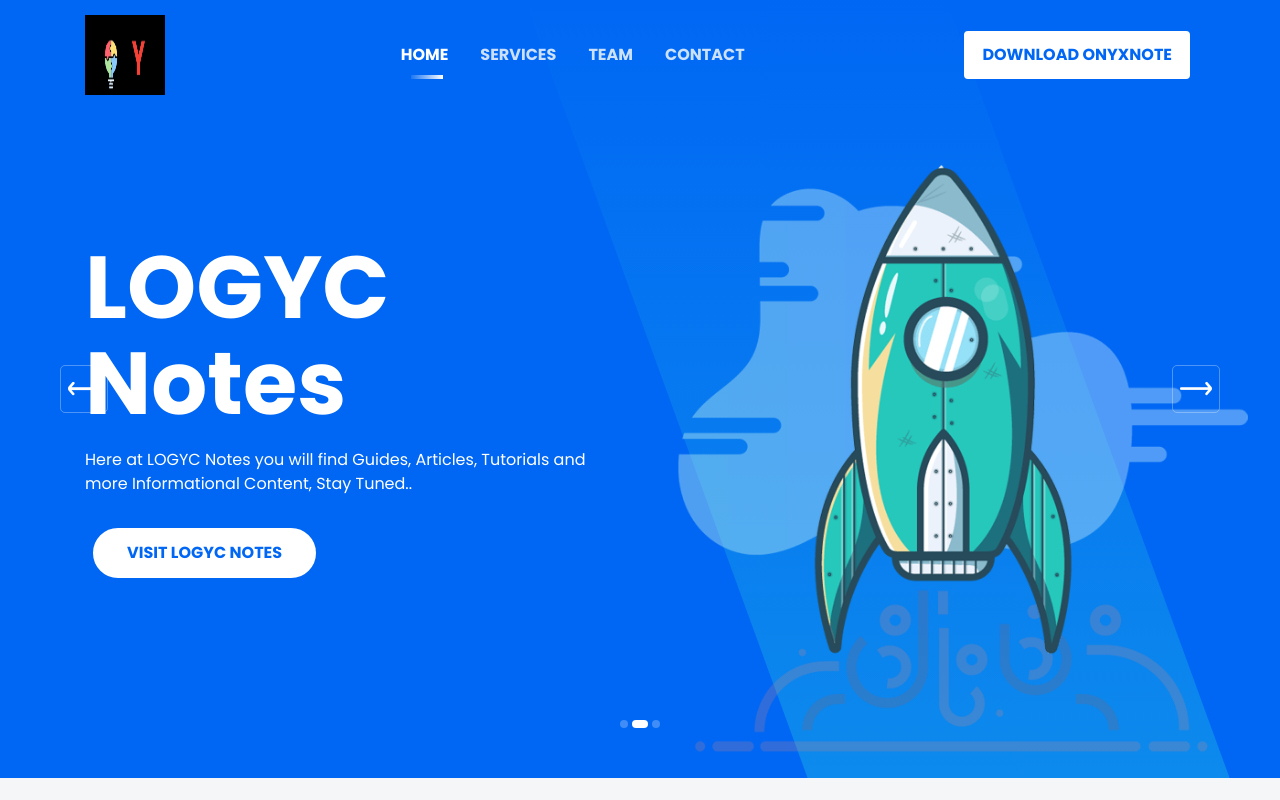
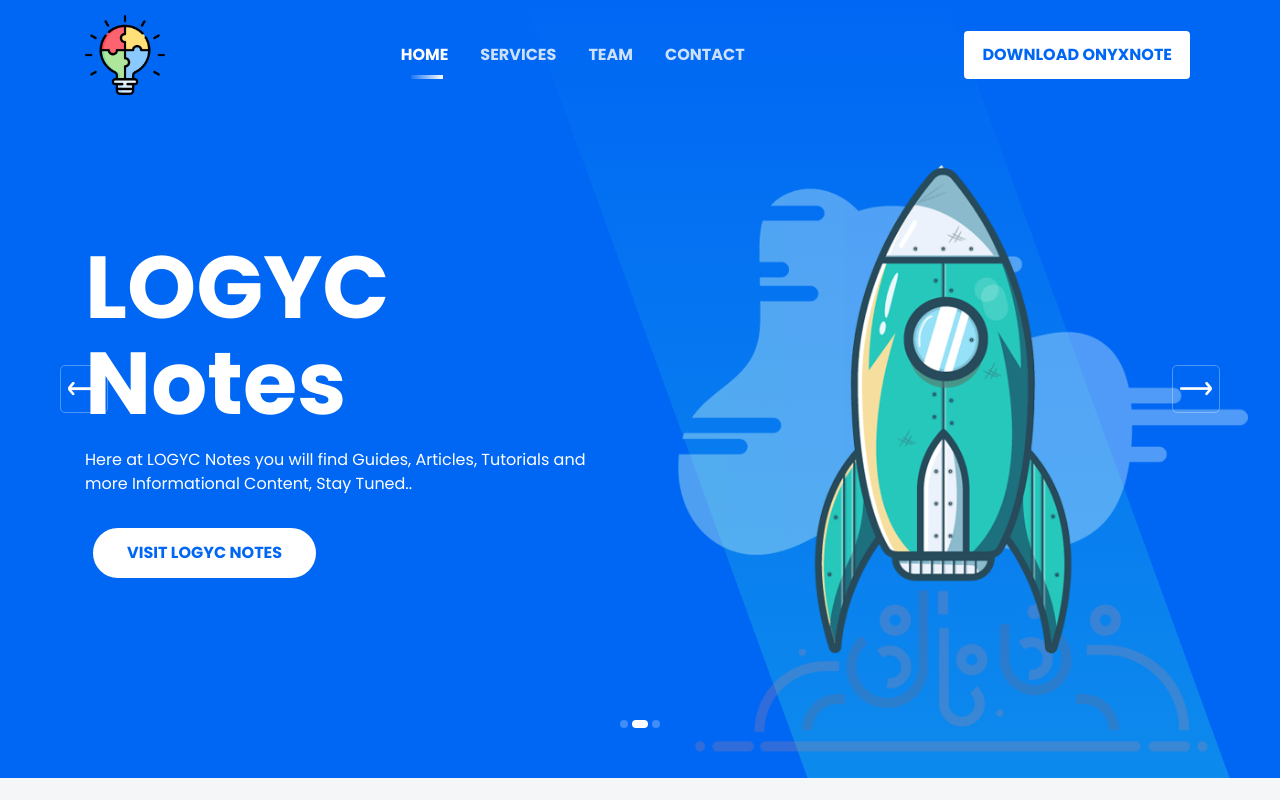
Before and after one commit to reallogyc/logyc, a plain HTML site: page index.html in a window 1280 px wide. Shown: the top 800 px of the page. Drawn offline with Linux system fonts and the light colour scheme.

Commit message:
Update index.html

```diff
--- a/index.html
+++ b/index.html
@@ -83,7 +83,7 @@
                     <nav class="navbar navbar-expand-lg">
 
                         <a class="navbar-brand" href="#">
-                            <img src="assets/images/s.png" alt="Logo" width="80" height="80">
+                            <img src="assets/images/icon.png" alt="Logo" width="80" height="80">
                         </a>
 
                         <button class="navbar-toggler" type="button" data-toggle="collapse" data-target="#navbarTwo" aria-controls="navbarTwo" aria-expanded="false" aria-label="Toggle navigation">
```
